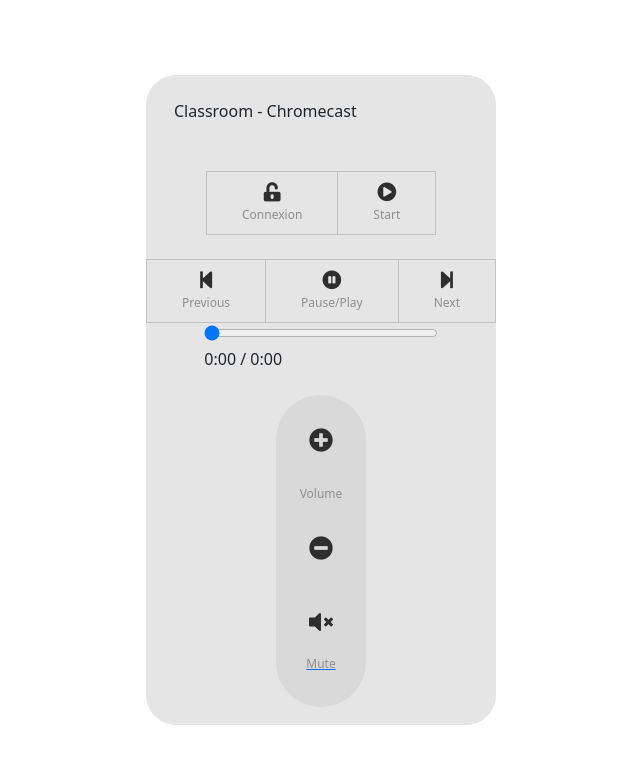
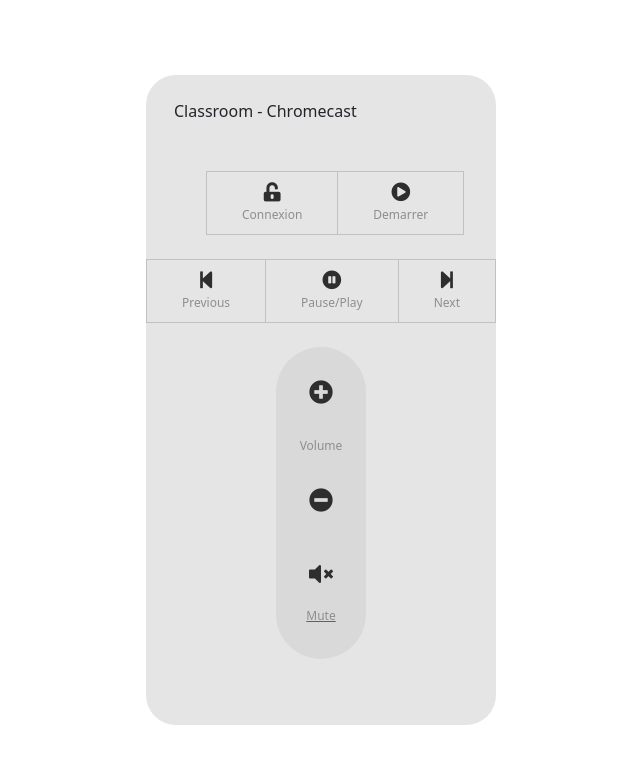
Before and after one commit to MaindyG/IntHumMachine, a plain HTML site: page HumMach/remote.html in a window 1280 px wide. Shown: the whole page, without its empty margins (319-959 px from the left). Drawn offline with nearby package versions, Linux system fonts and the light colour scheme.

Commit message:
Update remote.html

```diff
--- a/HumMach/remote.html
+++ b/HumMach/remote.html
@@ -30,7 +30,7 @@
                 </div>
                 <div id="startBtn" style="cursor: pointer;" class="d-flex flex-column align-items-center">
                     <i class="fas fa-play-circle" aria-hidden="true"></i>
-                    <span class="label">Start</span>
+                    <span class="label">Demarrer</span>
                 </div>
         </div>
         </div>
@@ -54,12 +54,12 @@
 
             </div>
         </div>
-        <div class="row justify-content-center">
+        <!-- <div class="row justify-content-center">
             <div class="col-lg-8 px-0">
                 <input type="range" id="seekSlider" min="0" max="100" step="1" value="0" style="width: 100%"><br>
                 <span id="currentTime">0:00</span> / <span id="totalTime">0:00</span>
             </div>
-        </div>
+        </div>         -->
         <div class="d-flex justify-content-center mt-4">
             <div class="d-flex flex-column align-items-center"></div>
             <div name="control"
```
